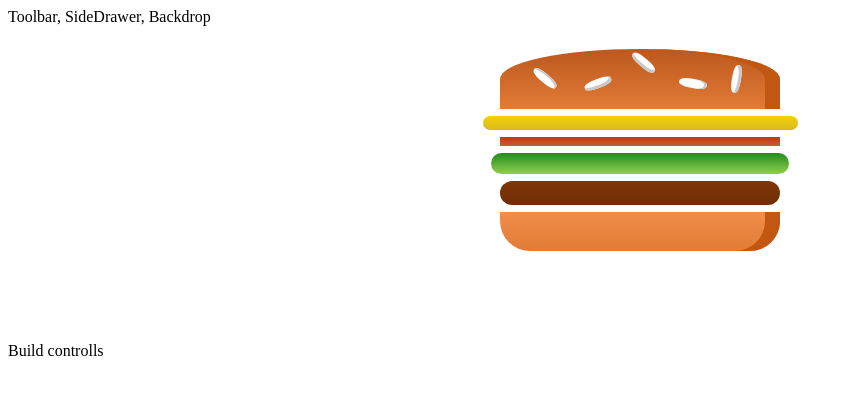
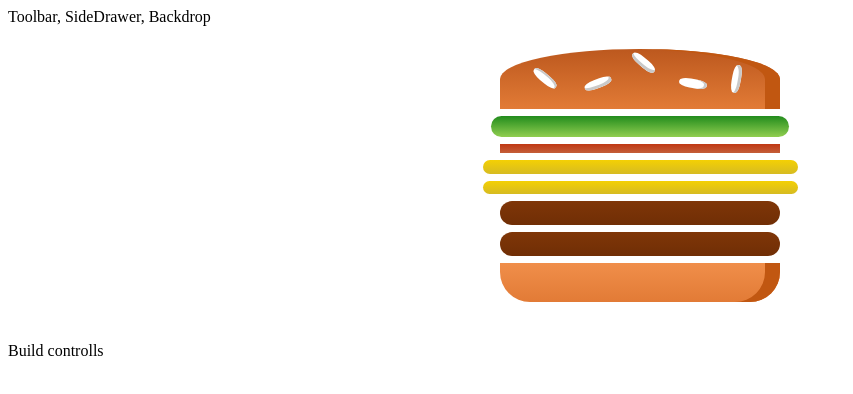
Before and after one commit to lukalid/burger-app, a React app: page / in a window 1280 px wide. Shown: the top 394 px of the page, without its empty margins (0-853 px from the left). Built offline with nearby package versions, Linux system fonts and the light colour scheme.

Commit message:
Dynamic burger

```diff
--- a/src/components/Burger/Burger.js
+++ b/src/components/Burger/Burger.js
@@ -3,13 +3,17 @@
 import classes from './Burger.module.css';
 
 const burger = (props) => {
+    const transformedIngredients = Object.keys(props.ingredients)
+        .map(igKey => {
+            return [...Array(props.ingredients[igKey])].map((_, i) => {
+                return <BurgerIngredient key={igKey + i} type={igKey}/>
+            });
+        });
+
     return (
         <div className={classes.Burger}>
-            <BurgerIngredient type={'bread-top'}/>
-            <BurgerIngredient type='cheese'/>
-            <BurgerIngredient type='bacon'/>
-            <BurgerIngredient type='salad'/>
-            <BurgerIngredient type='meat'/>
+            <BurgerIngredient type='bread-top'/>
+            {transformedIngredients}
             <BurgerIngredient type='bread-bottom'/>
         </div>
     );
--- a/src/containers/BurgerBuilder/BurgerBuilder.js
+++ b/src/containers/BurgerBuilder/BurgerBuilder.js
@@ -4,10 +4,22 @@
 
 class BurgerBuilder extends Component {
 
+    constructor(props) {
+        super(props);
+        this.state = {
+            ingredients: {
+                salad: 1,
+                bacon: 1,
+                cheese: 2,
+                meat: 2
+            }
+        };
+    }
+
     render () {
         return (
             <Aux>
-                <Burger/>
+                <Burger ingredients={this.state.ingredients}/>
                 <div>Build controlls</div>
             </Aux>
         );
```
